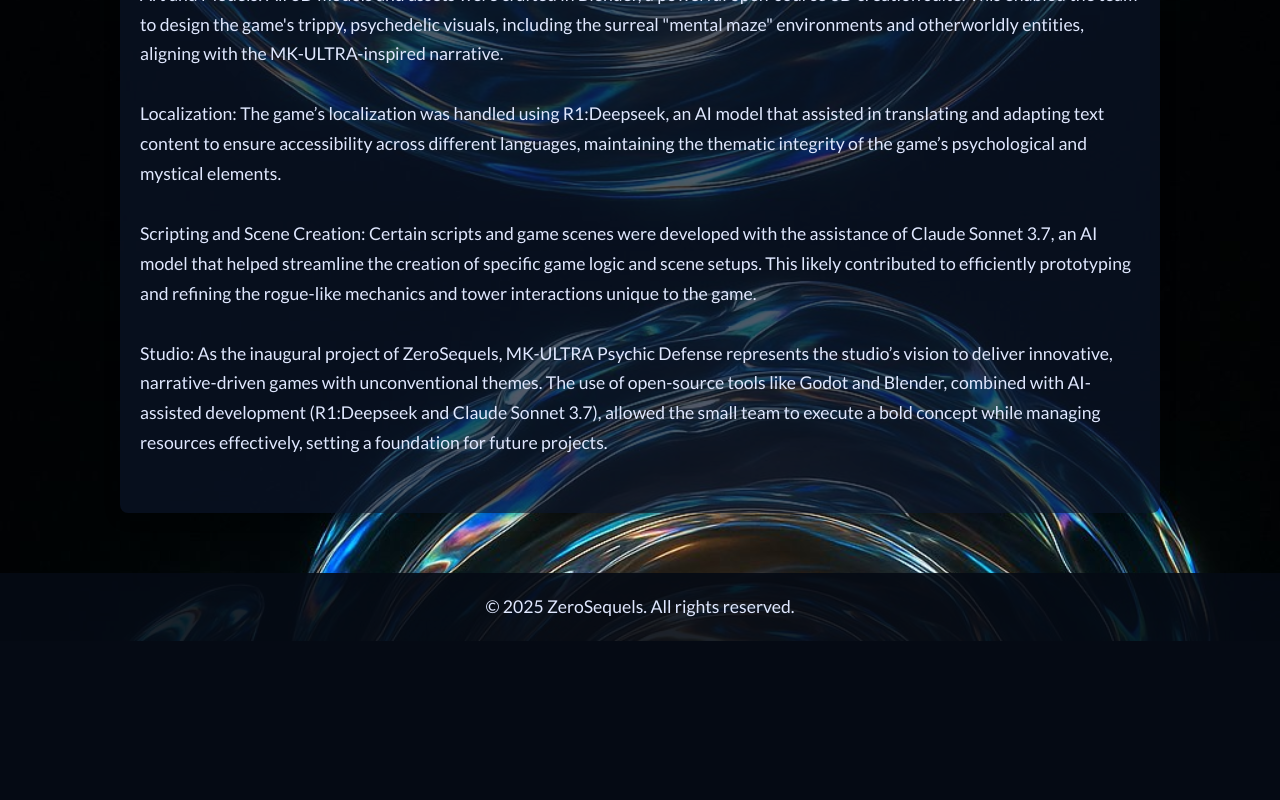
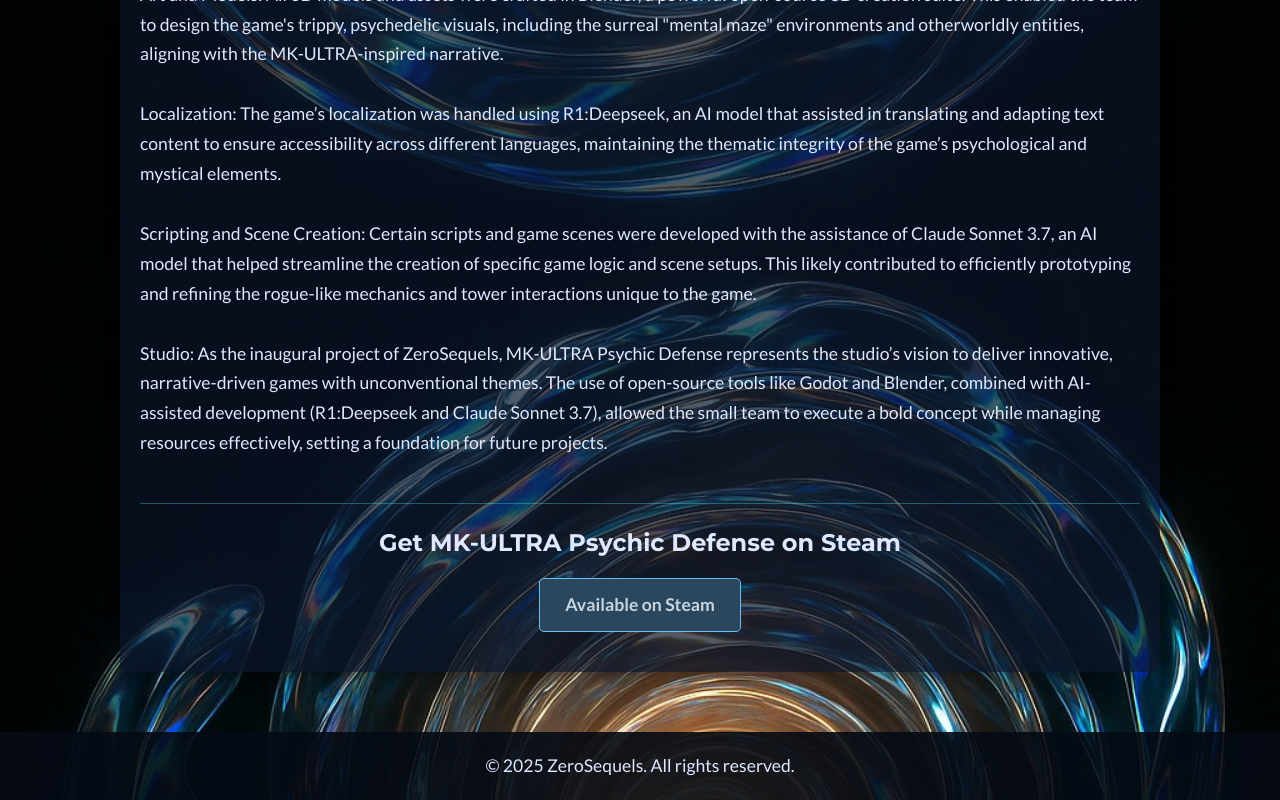
Before and after one commit to zerosequels/personal_website, a plain HTML site: page mkultra.html in a window 1280 px wide. Shown: the part 1039-1839 px from the top of the page. Before the commit the page ends 1680 px from the top, so only its background shows below. Drawn offline with Linux system fonts and the light colour scheme.

Commit message:
add store link to mk ultra project section

```diff
--- a/mkultra.html
+++ b/mkultra.html
@@ -23,6 +23,14 @@
                     Studio: As the inaugural project of ZeroSequels, MK-ULTRA Psychic Defense represents the studio’s vision to deliver innovative, narrative-driven games with unconventional themes. The use of open-source tools like Godot and Blender, combined with AI-assisted development (R1:Deepseek and Claude Sonnet 3.7), allowed the small team to execute a bold concept while managing resources effectively, setting a foundation for future projects.
                 </p>
             </div>
+
+            <div class="steam-link-section">
+                <h3>Get MK-ULTRA Psychic Defense on Steam</h3>
+                <a href="https://store.steampowered.com/app/3121430/MKULTRA_Psychic_Defense/" target="_blank" rel="noopener noreferrer" class="steam-button">
+                    Available on Steam
+                </a>
+            </div>
+
         </div>
     </section>
     <footer id="contact">
--- a/styles.css
+++ b/styles.css
@@ -413,6 +413,41 @@ section {
     text-decoration: underline;
 }
 
+.steam-link-section {
+    margin-top: 30px;
+    padding-top: 20px;
+    border-top: 1px solid rgba(77, 255, 255, 0.3); /* A light separator line */
+    text-align: center; /* Center the content of this section */
+    width: 100%;
+}
+
+.steam-link-section h3 {
+    font-size: 1.5rem;
+    color: #E0E8FF; /* Match general text color or a slightly brighter one */
+    margin-bottom: 15px;
+}
+
+.steam-button {
+    display: inline-block;
+    padding: 12px 25px;
+    background-color: #2a475e; /* Steam's dark blue */
+    color: #c7d5e0; /* Steam's light text color */
+    border-radius: 5px;
+    font-weight: bold;
+    font-size: 1.1rem;
+    text-decoration: none;
+    transition: background-color 0.3s ease, color 0.3s ease, transform 0.3s ease;
+    border: 1px solid #66c0f4; /* Steam's light blue for border */
+}
+
+.steam-button:hover {
+    background-color: #66c0f4; /* Steam's light blue */
+    color: #2a475e; /* Dark blue text on hover */
+    text-decoration: none;
+    transform: translateY(-2px);
+}
+
+
 /* Specific background for project detail pages */
 body.body-project-detail-page {
     background-image: url('projects.jpg');
```
